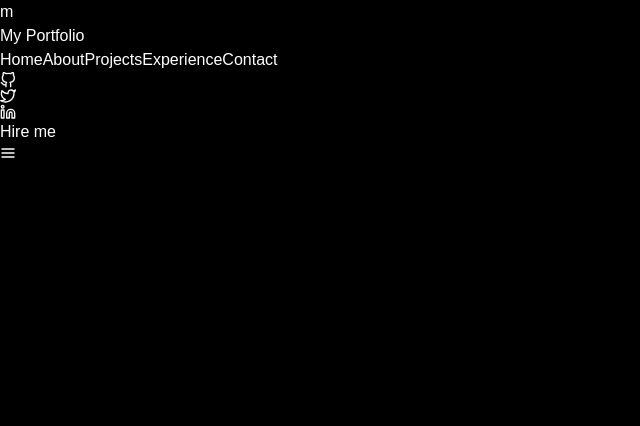
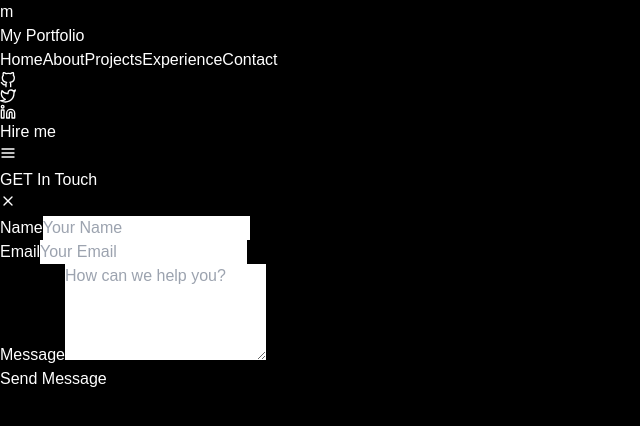
Before and after one commit to Priyanshu-N/my_portfolio, a React (Vite) app: page / in a window 1280 px wide. Both pictures are taken after a click on the button "Hire me". Shown: the top 426 px of the page, without its empty margins (0-640 px from the left). Built offline with nearby package versions, Linux system fonts and the light colour scheme.

Commit message:
complete header section

```diff
--- a/src/components/Header.jsx
+++ b/src/components/Header.jsx
@@ -1,11 +1,19 @@
-import {motion, moveItem} from "framer-motion";
-import { a } from "framer-motion/client";
+import {AnimatePresence, motion} from "framer-motion";
+import { a, div } from "framer-motion/client";
 import { useState } from "react";
 import { FiGithub, FiTwitter, FiLinkedin, FiMenu, FiX} from "react-icons/fi";
 function Header() {
 
+  // TOGGLE THE MENU OPEN/CLOSE
   const [isOpen, setIsOpen] = useState(false)
   const toggleMenu = ()=> setIsOpen(!isOpen)
+
+  // STATE TO TRACK IF THE CONTACT FORM IS OPEN
+  const [contactFormOpen, setContactFormOpen ] = useState(false);
+
+  const openContactForm = ()=> setContactFormOpen(true);
+  const closeContactForm = ()=> setContactFormOpen(false);
+
   return (
     <header className="absolute w-full z-50 transition-all duration-300 h16 md:h-20">
       <div className="container mx-auto px-4 sm:px-6 lg:px-8 flex items-center justify-between">
@@ -14,7 +22,7 @@
         <motion.div
           initial={{opacity: 0, x: -100}}
           animate={{opacity: 1, x:0}}
-          translation={{
+          transition={{
             type: "spring",
             stiffness: 100,
             damping: 25,
@@ -73,8 +81,9 @@
           dark:hover:text-violet-400 transition-colors duration-300" href="#">
             <FiGithub className="w-5 h-5"/>
 
-            {/* twitter */}
+
           </motion.a>
+          {/* twitter */}
           <motion.a
           initial={{ opacity: 0, scale: 0.5}}
           animate={{opacity: 1, scale: 1}}
@@ -100,6 +109,7 @@
         {/* Hire me button */}
         <div>
           <motion.button
+          onClick={openContactForm}
           initial={{opacity: 0, scale: 0.8}}
           animate={{ opacity: 1, scale:1}}
           transition={{
@@ -165,12 +175,116 @@
             </a>
 
           </div>
+          <button
+          onClick={()=>{
+            toggleMenu()
+            openContactForm()
+          }}
+          className="mt-4 block w-full px-4 py-2 rounded-lg
+          bg-gradient-to-r from-violet-600 to-violet-400 font-bold">
+            Contact me
+          </button>
+        </div>
+      </motion.div>
+
+      {/* contact form */}
+      <AnimatePresence>
+
+        {contactFormOpen && (
+          <motion.div
+          initial={{opacity: 0}}
+          animate={{opacity:1}}
+          exit={{opacity:1}}
+
+          className="fixed inset-0 bg-black/50 background-blur-sm z-50 flex
+          items-center justify-center p-4">
 
 
+            <motion.div
+            initial = {{scale:0.8, opacity:0, y:30 }}
+            animate={{scale: 1, opacity:1, y: 0}}
+            exit={{scale: 0.8, opacity:0, y: 30}}
+            transition={{
+              type: "spring",
+              damping: 30,
+              stiffness: 200,
+              duration: 0.8
+            }}
+            className="bg-white dark:bg-gray-800 rounded-xl
+            shadow-xl w-full max-w-md p-6">
 
-        </div>
+              <div className="flex justify-between items-center mb-4">
+                <h1 className="text-xl font-bold text-gray-300">
+                  GET In Touch
+                </h1>
+                <button onClick={closeContactForm}>
+                  <FiX className="h-5 w-5 text-gray-300 font-extrabold"/>
+                </button>
 
-      </motion.div>
+              </div>
+              {/* input forms */}
+              <form className="space-y-4" >
+                <div>
+                  <label htmlFor="name" className="block text-sm font-medium text-gray-300 mb-1">
+                    Name
+                  </label>
+                  <input
+                    type="text"
+                    id="name"
+                    placeholder="Your Name"
+                    className="w-full px-4 py-2 border
+                    border-gray-600 rounded-lg focus:ring-2
+                    focus:ring-violet-500
+                    focus:border-violet-500
+                    bg-gray-700" />
+                </div>
+                <div>
+                  <label htmlFor="email" className="block text-sm font-medium text-gray-300 mb-1">
+                    Email
+                  </label>
+                  <input
+                    type="text"
+                    id="email"
+                    placeholder="Your Email"
+                    className="w-full px-4 py-2 border
+                    border-gray-600 rounded-lg focus:ring-2
+                    focus:ring-violet-500
+                    focus:border-violet-500
+                    bg-gray-700" />
+                </div>
+                <div>
+                  <label htmlFor="message" className="block text-sm font-medium text-gray-300 mb-1">
+                    Message
+                  </label>
+                  <textarea
+                    rows="4"
+                    id="message"
+                    placeholder="How can we help you?"
+                    className="w-full px-4 py-2 border
+                    border-gray-600 rounded-lg focus:ring-2
+                    focus:ring-violet-500
+                    focus:border-violet-500
+                    bg-gray-700" />
+                </div>
+
+                <motion.button
+                  type="submit"
+                  whileHover={{scale: 1.03}}
+                  whileTap={{scale: 0.97}}
+                  className="w-full px-4 py-2 bg-gradient-to-r from-violet-600 to-violet-400
+                  hover:from-violet-700 hover:to-purple-700
+                  transition-all duration-300 rounded-lg shadow-md
+                  hover:shadow-lg hover:shadow-violet-600/50">
+                  Send Message
+                </motion.button>
+              </form>
+            </motion.div>
+
+          </motion.div>
+        )}
+      </AnimatePresence>
+
+
     </header>
   )
 }
```
